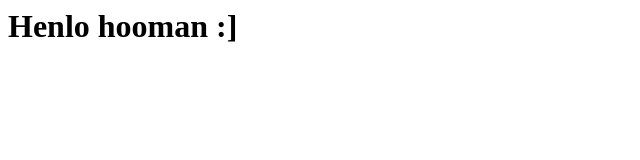
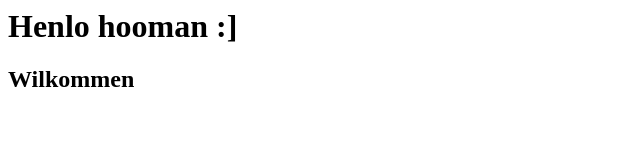
Before and after one commit to martesytrece/my-website, a plain HTML site: page index.html in a window 1280 px wide. Shown: the whole page, without its empty margins (0-640 px from the left). Drawn offline with Linux system fonts and the light colour scheme.

Commit message:
Update index.html

```diff
--- a/index.html
+++ b/index.html
@@ -1 +1,2 @@
 <h1>Henlo hooman :]</h1>
+<h2>Wilkommen</h2>
```
